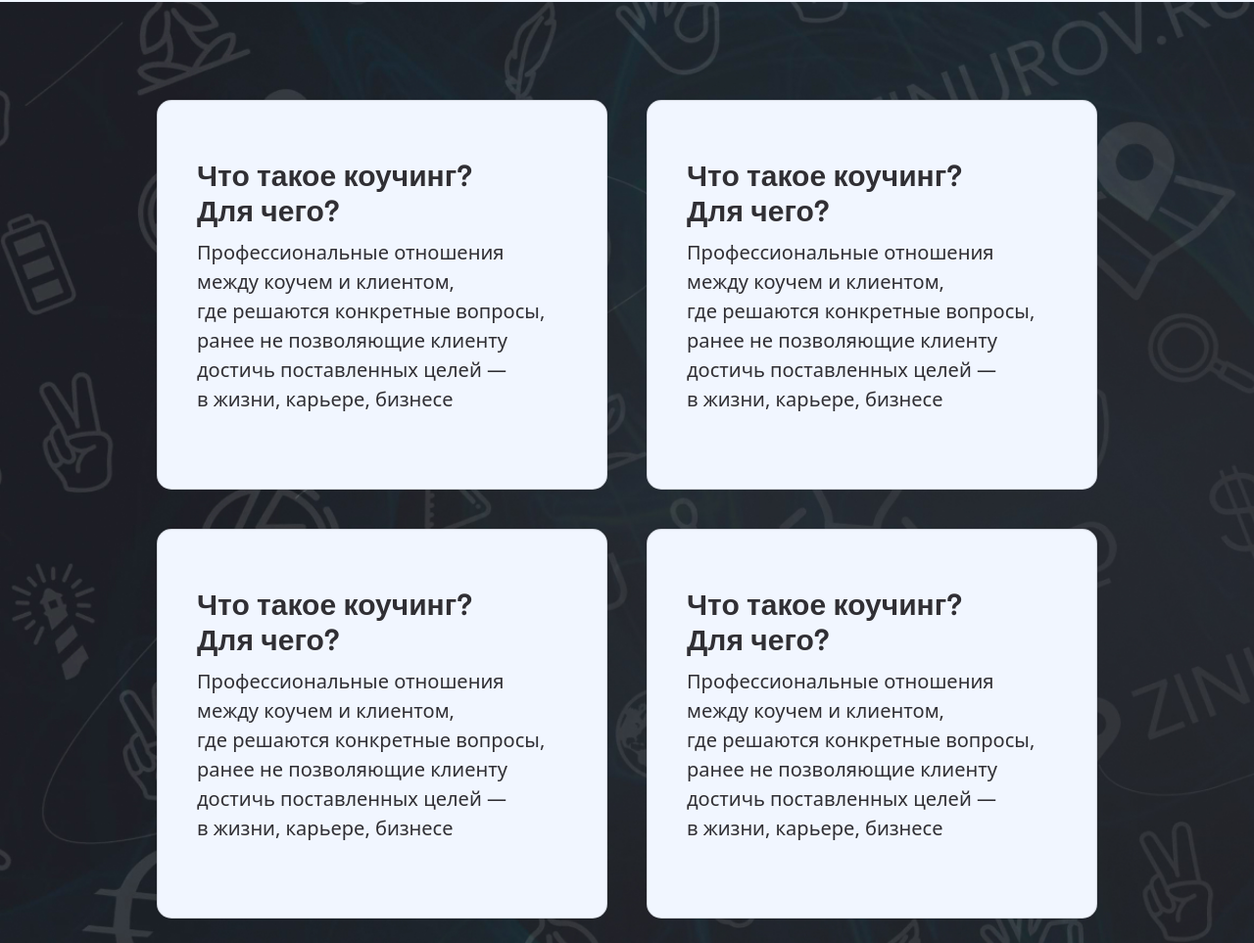
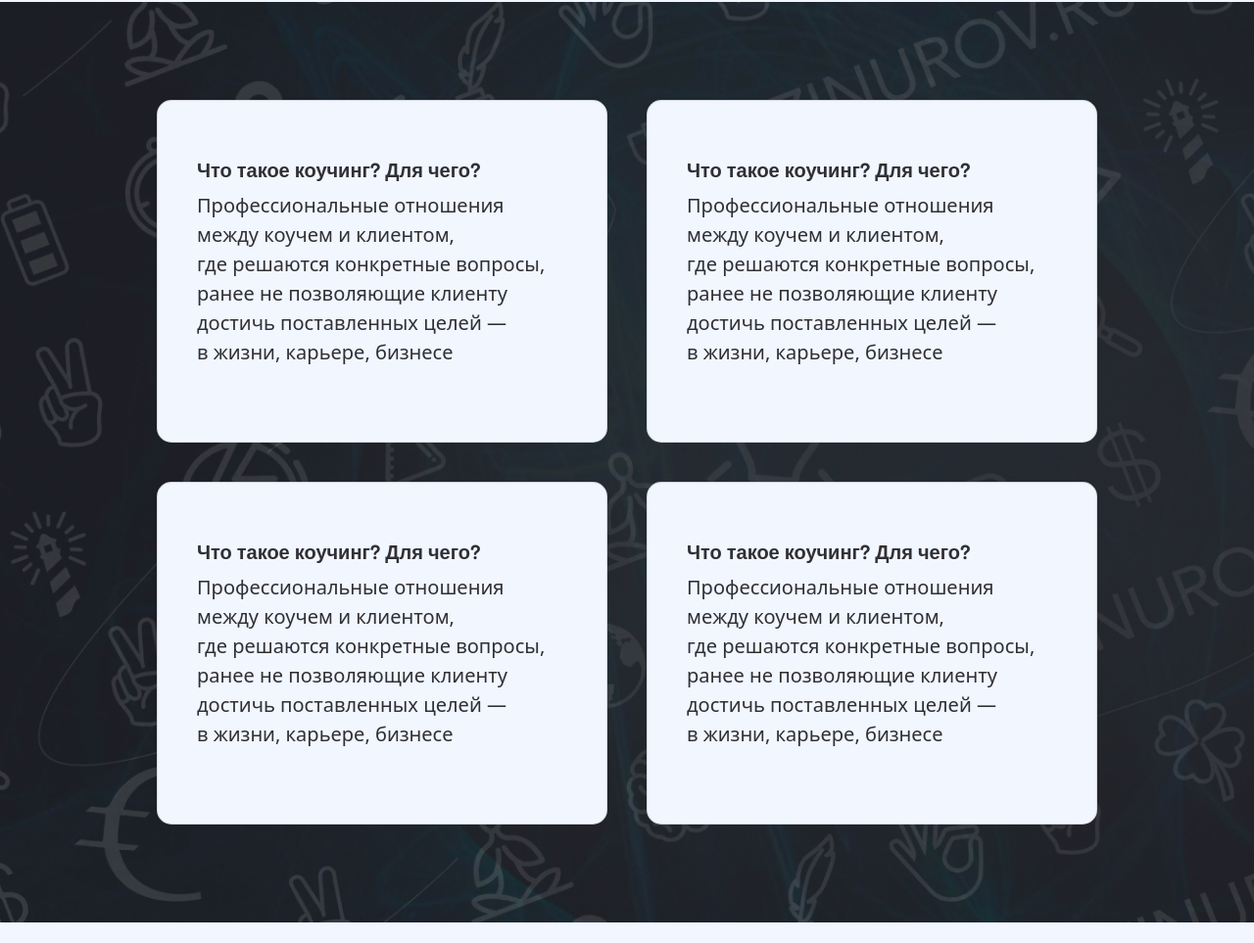
Before and after one commit to kiriloid69/zzz, a plain HTML site: page index.html in a window 1280 px wide. Shown: the part 1518-2481 px from the top of the page at 98% size. Drawn offline with nearby package versions, Linux system fonts and the light colour scheme.

Commit message:
git commit

```diff
--- a/css/main.scss
+++ b/css/main.scss
@@ -19,6 +19,7 @@ li {
     list-style: none;
 }
 @font-face {
+    font-display: swap;
     font-family: "Circular Std";
     src: url("../fonts/CircularStd-Bold.eot");
     src: local("../fonts/Circular Std Bold"), local("../fonts/CircularStd-Bold"),
@@ -30,6 +31,7 @@ li {
 }
 
 @font-face {
+    font-display: swap;
     font-family: "Circular Std";
     src: url("../fonts/CircularStd-BoldItalic.eot");
     src: local("Circular Std Bold Italic"), local("CircularStd-BoldItalic"),
@@ -42,6 +44,7 @@ li {
 }
 
 @font-face {
+    font-display: swap;
     font-family: "Circular Std";
     src: url("../fonts/CircularStd-Book.eot");
     src: local("Circular Std Book"), local("CircularStd-Book"),
@@ -53,6 +56,7 @@ li {
 }
 
 @font-face {
+    font-display: swap;
     font-family: "Circular Std";
     src: url("../fonts/CircularStd-BookItalic.eot");
     src: local("Circular Std Book Italic"), local("CircularStd-BookItalic"),
@@ -66,6 +70,7 @@ li {
 
 body {
     font-size: 20px;
+    font-display: swap;
     background-color: $backgound-color;
     color: $text-color;
 }
@@ -552,7 +557,7 @@ h3 {
     padding: 60px 40px;
 }
 .card__title {
-    font-size: 30px;
+    // font-size: 30px;
 }
 
 // .review {
```
Also changed, not shown: css/main.css.
